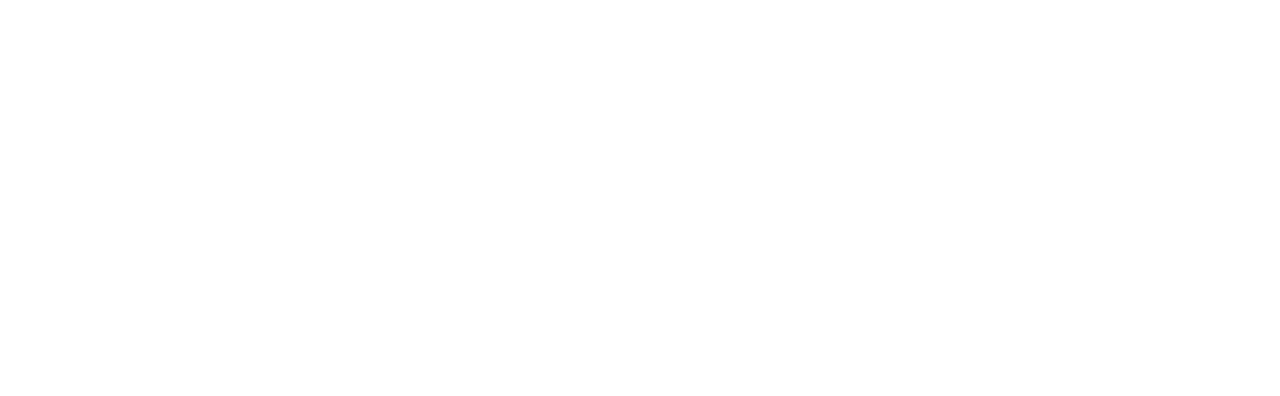
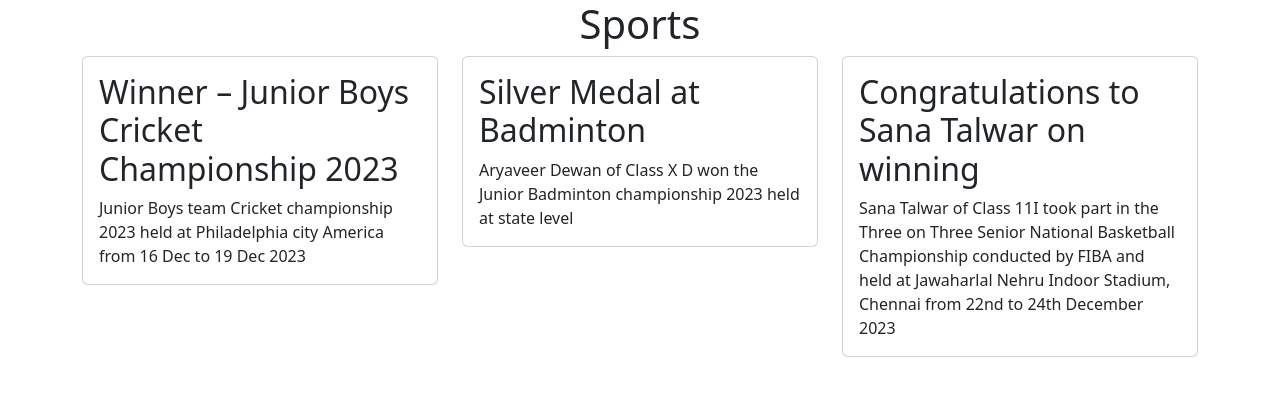
Before and after one commit to sachindhadwal12/CTS-batch-8, a plain HTML site: page Team.html in a window 1280 px wide. Drawn offline with nearby package versions, Linux system fonts and the light colour scheme.

Commit message:
added grid layout for sports in team.html

```diff
--- a/Team.html
+++ b/Team.html
@@ -5,10 +5,44 @@
     <meta charset="UTF-8">
     <meta name="viewport" content="width=device-width, initial-scale=1.0">
     <title>Document</title>
+    <link href="https://cdn.jsdelivr.net/npm/bootstrap@5.3.0-alpha3/dist/css/bootstrap.min.css" rel="stylesheet">
+    <script src="https://cdn.jsdelivr.net/npm/bootstrap@5.3.0-alpha3/dist/js/bootstrap.bundle.min.js"></script>
 </head>
 
 <body>
 
+    <div class="container">
+        <h1 class="text-center">Sports</h1>
+        <div class="row">
+          <div class="col">
+            <div class="card">
+              <div class="card-body">
+                <h2 class="card-title">Winner – Junior Boys Cricket Championship 2023</h2>
+                <p class="card-text">Junior Boys team Cricket championship 2023 held at Philadelphia city America from 16 Dec to 19 Dec 2023</p>
+              </div>
+            </div>
+          </div>
+          <div class="col">
+            <div class="card">
+              <div class="card-body">
+                <h2 class="card-title">Silver Medal at Badminton</h2>
+                <p class="card-text">Aryaveer Dewan of Class X D won the Junior Badminton championship 2023 held at state level</p>
+              </div>
+            </div>
+          </div>
+          <div class="col">
+            <div class="card">
+              <div class="card-body">
+                <h2 class="card-title">Congratulations to Sana Talwar on winning</h2>
+                <p class="card-text">Sana Talwar of Class 11I took part in the Three on Three Senior National Basketball
+                    Championship conducted by FIBA and held at Jawaharlal Nehru Indoor Stadium, Chennai from
+                    22nd to 24th December 2023</p>
+              </div>
+            </div>
+          </div>
+        </div>
+      </div>
+
 </body>
 
 </html>
```
